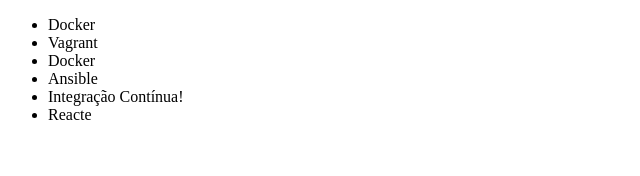
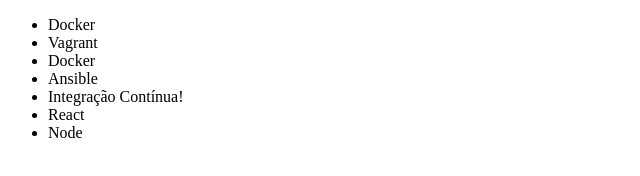
Before and after one commit to mfcastilho/Aula-Git, a plain HTML site: page index.html in a window 1280 px wide. Shown: the full height of the page, 0-640 px from the left. Drawn offline with Linux system fonts and the light colour scheme.

Commit message:
adicionando node a lista

```diff
--- a/index.html
+++ b/index.html
@@ -11,7 +11,8 @@
         <li>Docker</li>
         <li>Ansible</li>
         <li>Integração Contínua!</li>
-        <li>Reacte</li>
+        <li>React</li>
+        <li>Node</li>
     </ul>
 </body>
 </html>
```
